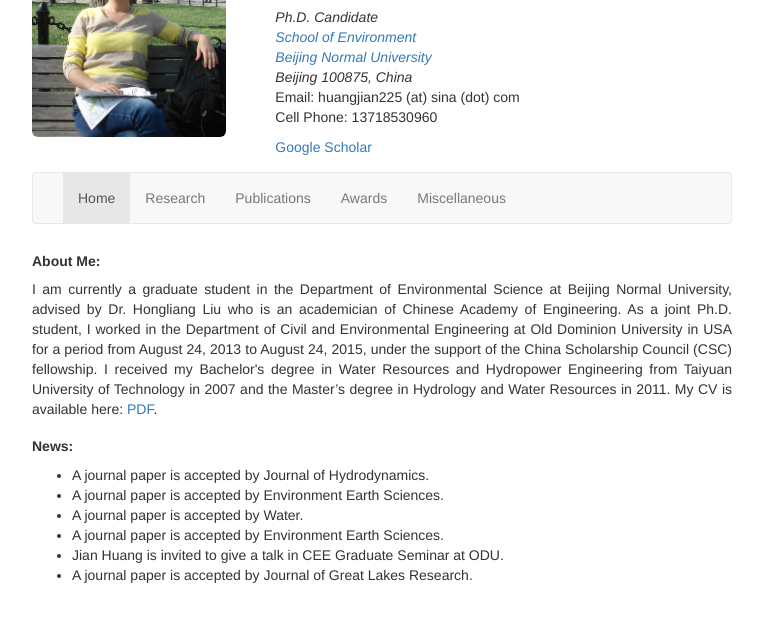
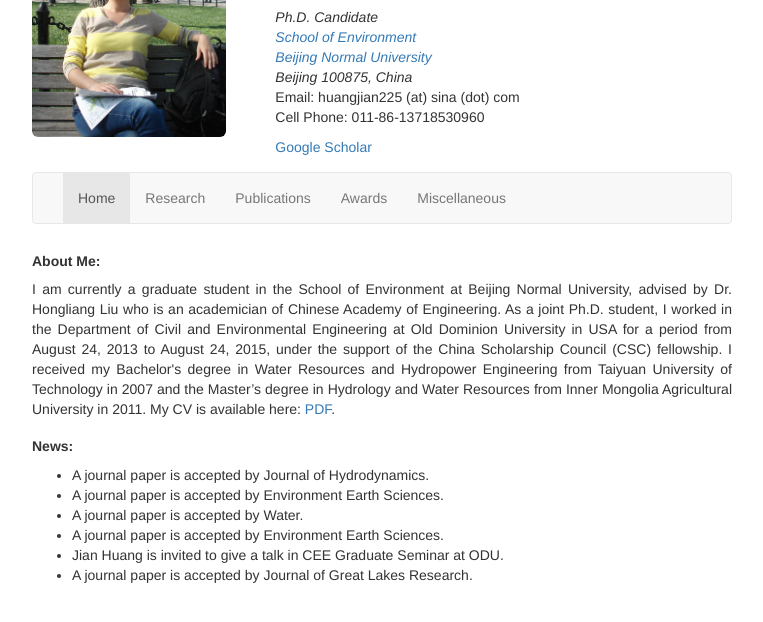
Before and after one commit to jianhuang225/jianhuang225.github.io, a plain HTML site: page index.html in a window 1280 px wide. Shown: the part 76-698 px from the top of the page, without its empty margins (258-1021 px from the left). Drawn offline with nearby package versions, Linux system fonts and the light colour scheme; a script that the page names is missing.

Commit message:
Initial commit

```diff
--- a/index.html
+++ b/index.html
@@ -46,7 +46,7 @@
 				Beijing 100875, China</br>
               </i>
 			    Email: huangjian225 (at) sina (dot) com </br>
-				Cell Phone: 13718530960
+				Cell Phone: 011-86-13718530960
               </p>
 			  <p><a href="https://scholar.google.com/citations?user=sMkTZw8AAAAJ&hl=en">Google Scholar</a></p>
 		</div>
@@ -73,7 +73,7 @@
       <div class="row">
 		  <div class="col-md-12">
 			<h5><b>About Me:</b></h5>
-			<p style="text-align: justify; text-justify: inter-word;">I am currently a graduate student in the Department of Environmental Science at Beijing Normal University, advised by Dr. Hongliang Liu who is an academician of Chinese Academy of Engineering. As a joint Ph.D. student, I worked in the Department of Civil and Environmental Engineering at Old Dominion University in USA for a period from August 24, 2013 to August 24, 2015, under the support of the China Scholarship Council (CSC) fellowship. I received my Bachelor's degree in Water Resources and Hydropower Engineering from Taiyuan University of Technology in 2007 and the Master’s degree in Hydrology and Water Resources in 2011. My CV is available here: <a href="jianhuang-CV.pdf">PDF</a>. </p>
+			<p style="text-align: justify; text-justify: inter-word;">I am currently a graduate student in the School of Environment at Beijing Normal University, advised by Dr. Hongliang Liu who is an academician of Chinese Academy of Engineering. As a joint Ph.D. student, I worked in the Department of Civil and Environmental Engineering at Old Dominion University in USA for a period from August 24, 2013 to August 24, 2015, under the support of the China Scholarship Council (CSC) fellowship. I received my Bachelor's degree in Water Resources and Hydropower Engineering from Taiyuan University of Technology in 2007 and the Master’s degree in Hydrology and Water Resources from Inner Mongolia Agricultural University in 2011. My CV is available here: <a href="jianhuang-CV.pdf">PDF</a>. </p>
 		  </div>
 
 		  <div class="col-md-12">
```
Also changed, not shown: awards.html (+1 -1 lines), miscellaneous.html (+1 -1 lines), publications.html (+2 -2 lines), research.html (+1 -1 lines).
